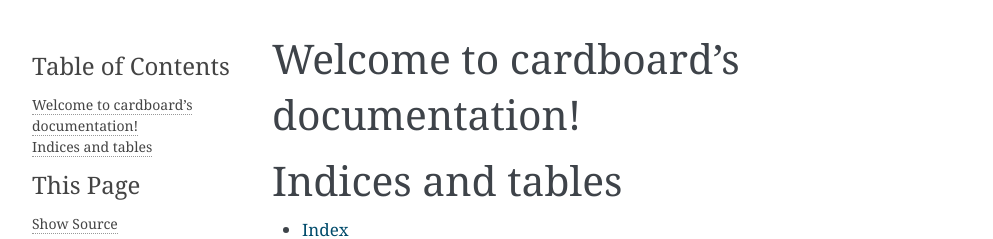
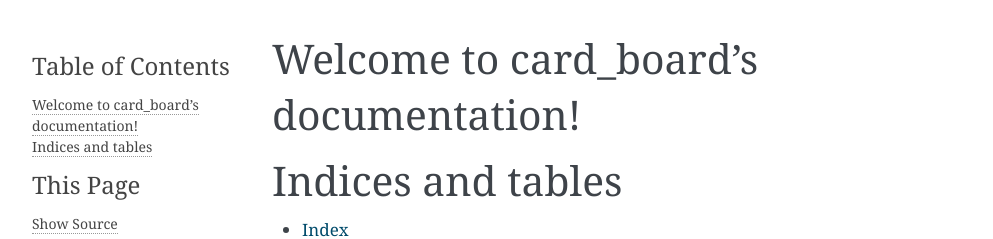
Before and after one commit to jmcrawford45/card_board, a Sphinx documentation site: the page built from docs/index.rst, in a window 1280 px wide. Shown: the top 239 px of the page, without its empty margins (148-1141 px from the left). Built offline with Sphinx 7.4.7, drawn with Linux system fonts in a browser that asks for light colours.

Commit message:
rename to avoid namespace collision

```diff
--- a/docs/conf.py
+++ b/docs/conf.py
@@ -19,7 +19,7 @@
 
 # -- Project information -----------------------------------------------------
 
-project = u'cardboard'
+project = u'card_board'
 copyright = u'2021, Jared Crawford <jmcrawford45@gmail.com>'
 author = u'Jared Crawford <jmcrawford45@gmail.com>'
 
@@ -105,7 +105,7 @@
 # -- Options for HTMLHelp output ---------------------------------------------
 
 # Output file base name for HTML help builder.
-htmlhelp_basename = 'cardboarddoc'
+htmlhelp_basename = 'card_boarddoc'
 
 
 # -- Options for LaTeX output ------------------------------------------------
@@ -132,7 +132,7 @@
 # (source start file, target name, title,
 #  author, documentclass [howto, manual, or own class]).
 latex_documents = [
-    (master_doc, 'cardboard.tex', u'cardboard Documentation',
+    (master_doc, 'card_board.tex', u'card_board Documentation',
      u'Jared Crawford \\textless{}jmcrawford45@gmail.com\\textgreater{}', 'manual'),
 ]
 
@@ -142,7 +142,7 @@
 # One entry per manual page. List of tuples
 # (source start file, name, description, authors, manual section).
 man_pages = [
-    (master_doc, 'cardboard', u'cardboard Documentation',
+    (master_doc, 'card_board', u'card_board Documentation',
      [author], 1)
 ]
 
@@ -153,8 +153,8 @@
 # (source start file, target name, title, author,
 #  dir menu entry, description, category)
 texinfo_documents = [
-    (master_doc, 'cardboard', u'cardboard Documentation',
-     author, 'cardboard', 'One line description of project.',
+    (master_doc, 'card_board', u'card_board Documentation',
+     author, 'card_board', 'One line description of project.',
      'Miscellaneous'),
 ]
 
--- a/docs/index.rst
+++ b/docs/index.rst
@@ -1,9 +1,9 @@
-.. cardboard documentation master file, created by
+.. card_board documentation master file, created by
    sphinx-quickstart on Wed Nov 24 10:22:48 2021.
    You can adapt this file completely to your liking, but it should at least
    contain the root `toctree` directive.
 
-Welcome to cardboard's documentation!
+Welcome to card_board's documentation!
 =====================================
 
 .. toctree::
--- a/setup.cfg
+++ b/setup.cfg
@@ -1,5 +1,5 @@
 [metadata]
-name = cardboard
+name = card_board
 version = 0.1.0
 license = Apache 2.0
 description = Reads and grades collectible trading cards
```
Also changed, not shown: README.md (+1 -1 lines), 1 other file.
